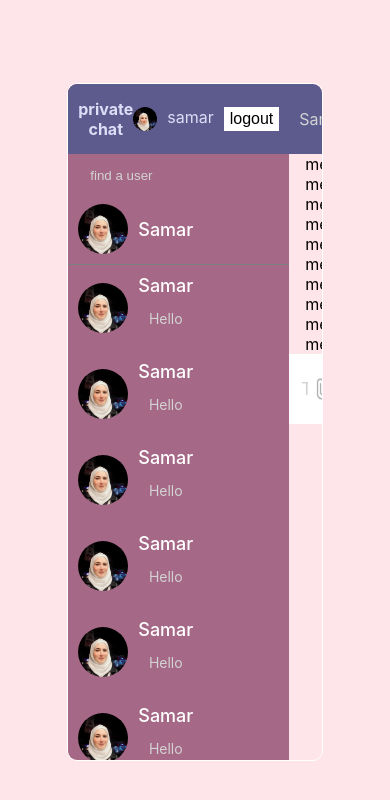
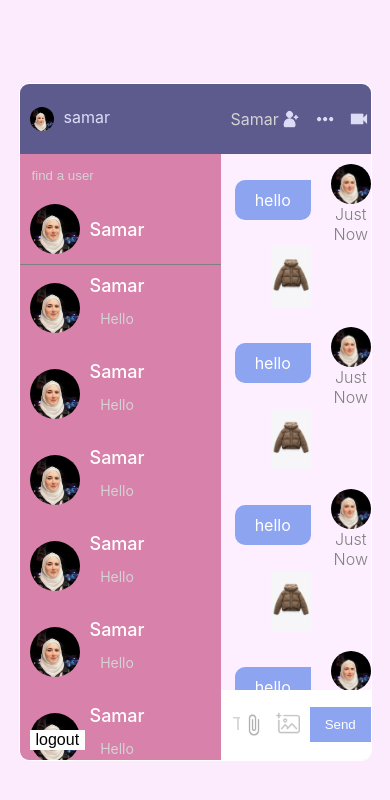
Before and after one commit to SamarQaddour/Chat_Application, a React (Create React App) app: page / in a window 390 px wide. Shown: the top 800 px of the page. Built offline with nearby package versions, Linux system fonts and the light colour scheme.

Commit message:
make style for responsive

```diff
--- a/src/components/Massege.js
+++ b/src/components/Massege.js
@@ -1,10 +1,16 @@
 import React from 'react'
-
+import samarImage from '../img/samarImage.jpeg';
+import jacket from '../img/jecket.jpg'
 const Massege = () => {
     return (
-        <div className='massege'>
+        <div className='massege owner'>
+            <div className='messageInfo'>
+                <img src={samarImage} alt='...' />
+                <span>Just Now</span>
+            </div>
             <div className='messageContent'>
-                messageContent
+                <p>hello</p>
+                <img src={jacket} alt='...' />
             </div>
         </div>
     )
--- a/src/style.scss
+++ b/src/style.scss
@@ -1,3 +1,16 @@
+@mixin  mobile {
+  @media screen and (max-width: 480px) {
+    @content;
+  }
+}@mixin  tablet {
+  @media screen and (max-width: 768px) {
+    @content;
+  }
+}@mixin  laptop {
+  @media screen and (max-width: 1200px) {
+    @content;
+  }
+}
 .formContainer {
 background-color: #fde5e9;
   height: 100vh;
@@ -62,7 +75,7 @@ background-color: #fde5e9;
 }
 //** home **/
 .home{
-  background-color: #fde5e9;
+  background-color: #fbebfd;
   height: 100vh;
   display: flex;
   align-items: center;
@@ -74,8 +87,12 @@ background-color: #fde5e9;
     height: 80%;
     display: flex;
     overflow: hidden;
-    .sidebar{flex: 1;
-      background-color:#a56886;
+    @include tablet{
+      width: 90%;
+    }
+     .sidebar{flex: 1;
+      background-color:#d781ab;
+       position: relative;
       .navbar {
         display: flex;
         align-items: center;
@@ -86,6 +103,9 @@ background-color: #fde5e9;
         color: #ddddf7;
         .logo {
           font-weight: bold;
+          @include tablet{
+            display: none;
+          }
         }
         .user {
           display: flex;
@@ -103,6 +123,10 @@ background-color: #fde5e9;
             font-size: 16px;
             border: none;
             cursor: pointer;
+            @include tablet{
+              position: absolute;
+              bottom: 10px;
+            }
           }
         }
       }
@@ -153,8 +177,8 @@ background-color: #fde5e9;
         }
       }
     }
-    .chat{
-      flex: 2;
+     .chat{
+         flex: 2;
         .chatInfo {
           height: 50px;
           background-color: #5d5b8d;
@@ -173,13 +197,13 @@ background-color: #fde5e9;
             cursor: pointer;
           }
         }
-      .messages {
-        background-color: #ddddf7;
+      .masseges {
+        background-color: #fdefff;
         padding: 10px;
         height: calc(100% - 160px);
-        overflow: scroll;
+        overflow-y: scroll;
 
-        .message {
+        .massege {
           display: flex;
           gap: 20px;
           margin-bottom: 20px;
```
Also changed, not shown: src/img/jecket.jpg (added).
